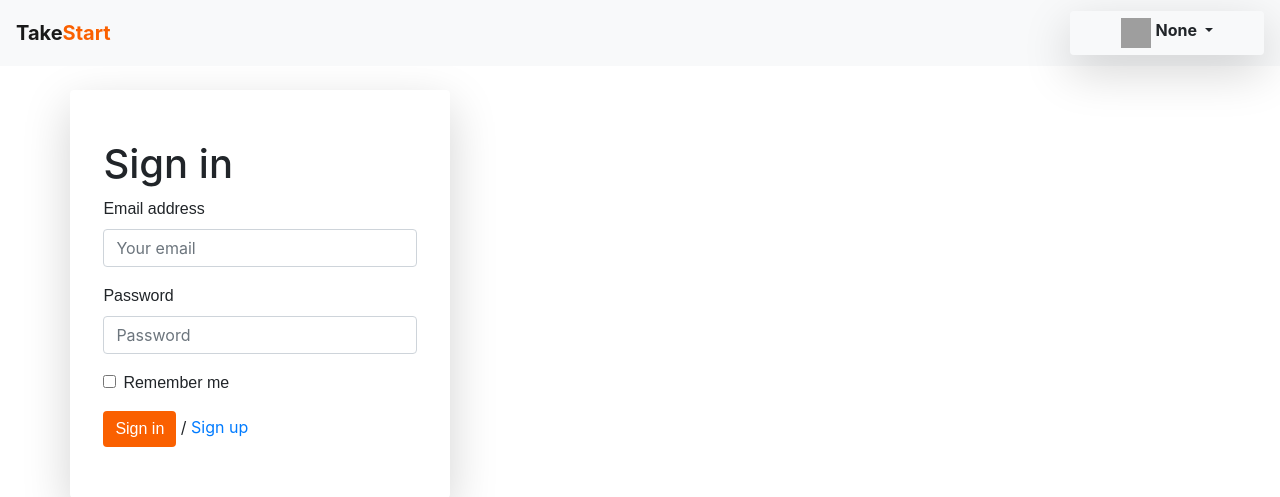
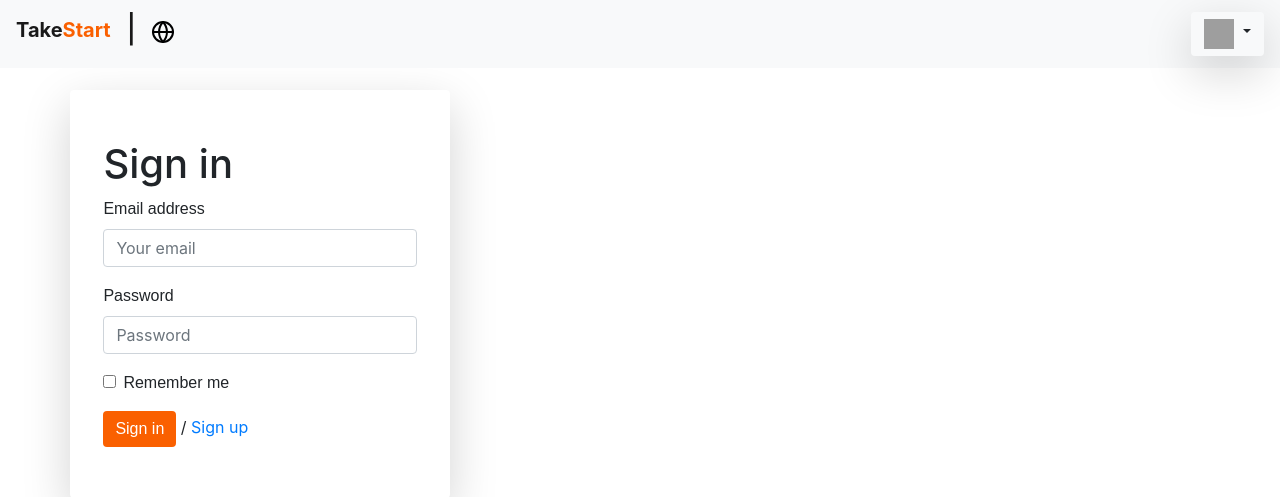
Before and after one commit to vladmustyatsa/Project, a Flask app: page /base in a window 1280 px wide. Shown: the top 497 px of the page. Run offline with Flask 2, Linux system fonts and the light colour scheme; the visitor is signed in with stand-in values (Sample User, id 1); data comes from the database, SQL or seed files in the repository; parts of the project's set-up code (start-up, migrations or seed data) failed here and were passed over; some libraries are stand-ins or nearby versions; grey boxes are pictures that could not be loaded.

Commit message:
After adding blog link

```diff
--- a/static/css/base.css
+++ b/static/css/base.css
@@ -13,7 +13,7 @@
 }
 
 .profile-dropdown-link{
-	width: 194px;
+	/*width: 194px;*/
 	white-space: nowrap;
 	overflow: hidden;
 	text-overflow: ellipsis;
@@ -31,7 +31,8 @@
 }
 .profile-dropdown{
 	margin-top: 15px;
-	width: 194px;
+
+	/*width: 194px;*/
 	border:none;
 }
 .link{
@@ -40,12 +41,12 @@
 }
 
 .link:active{
-	color:#fa6000;
+
 	outline: none;
 	background-color: white; !important;
 }
 .link:focus{
-	color:#fa6000;
+
 	outline: none;
 	background-color: white; !important;
 }
--- a/templates/base.html
+++ b/templates/base.html
@@ -39,23 +39,34 @@
 			</div>
 		</div>
 	</div>
-	<nav class="navbar fixed-top navbar-light bg-light">
-		<div class="navbar-brand">
+	<nav class="navbar fixed-top navbar-light bg-light" style="">
+		<div class="navbar-brand" >
+			<h3 class="user-and-project-title">
+				<a href="{{url_for('index')}}" class="main-title navbar-brand">Take<span class="main-title-orange">Start</span></a>
+				<div style="margin-right: 10%;">
+					|
+				</div>
+				<div class="" style="" >
 
-			<a href="{{url_for('index')}}" class="main-title navbar-brand" >Take<span class="main-title-orange">Start</span></a>
+					<a href="#" class="link"><svg xmlns="http://www.w3.org/2000/svg" width="24" height="24" viewBox="0 0 24 24" fill="none" stroke="currentColor" stroke-width="2" stroke-linecap="round" stroke-linejoin="round" class="feather feather-globe"><circle cx="12" cy="12" r="10"></circle><line x1="2" y1="12" x2="22" y2="12"></line><path d="M12 2a15.3 15.3 0 0 1 4 10 15.3 15.3 0 0 1-4 10 15.3 15.3 0 0 1-4-10 15.3 15.3 0 0 1 4-10z"></path></svg></a>
 				</div>
+			</h3>
+		</div>
+
+
+
 			{% if is_login() != ''%}
-		<div class="dropdown">
+			<div class="dropdown" style="">
 				<a class="btn btn dropdown-toggle shadow-lg bg-faded rounded profile-dropdown-link"  href="#" role="button"
-			id="dropdownMenuLink" data-toggle="dropdown" aria-haspopup="true" aria-expanded="false" style="">
-			<img src="{{url_for('static',filename='site-images/index.jpeg')}}" width="30" height="30" class="d-inline-block align-top" alt="">
+				id="dropdownMenuLink" data-toggle="dropdown" data-display="static" aria-haspopup="true" aria-expanded="false" style="">
+				<img src="{{current_user.avatar}}" width="30" height="30" class="d-inline-block align-top" alt="">
 				<span class="profile-dropdown-text" style="">
-				{{current_user.nickname}}
+					<!--{{current_user.nickname}}-->
 					{% set nickname=current_user.nickname %}
 				</span>
 			</a>
 
-		<div class="dropdown-menu shadow-lg bg-faded profile-dropdown" style="" aria-labelledby="dropdownMenuLink">
+			<div class="dropdown-menu dropdown-menu-right shadow-lg bg-faded profile-dropdown" style="" aria-labelledby="dropdownMenuLink">
 				<a class="dropdown-item link" href="{{url_for('get_profile',username=nickname)}}">Profile</a>
 				<div class="dropdown-divider"></div>
 				<a class="dropdown-item link" href="{{url_for('change_user')}}" data-toggle="modal" data-target="#staticBackdrop">Change account</a>
@@ -64,6 +75,7 @@
 			</div>
 		</div>
 		{% else %}
+
 		<a class="navbar-brand svg-link" href="{{url_for('security.login')}}">
 			<!--<img src="{{url_for('static',filename='/site-images/log-in.svg')}}" width="30" height="30" alt="">-->
 			<svg xmlns="http://www.w3.org/2000/svg" width="30" height="30" viewBox="0 0 24 24" fill="none" stroke="currentColor" stroke-width="2" stroke-linecap="round" stroke-linejoin="round" class="feather feather-log-in"><path d="M15 3h4a2 2 0 0 1 2 2v14a2 2 0 0 1-2 2h-4"></path><polyline points="10 17 15 12 10 7"></polyline><line x1="15" y1="12" x2="3" y2="12"></line></svg>
--- a/templates/profile.html
+++ b/templates/profile.html
@@ -96,7 +96,7 @@
 				{%if about%}
 				<div class="col-sm">
 					<div class="collapse" id="collapseExample" >
-						<div class="card card-body" style="height:225px;overflow: auto">
+						<div class="card card-body" style="height:225px;overflow: auto;margin-bottom: 3%">
 							{{about}}
 
 						</div>
```
Also changed, not shown: static/site-images/globe.svg (added). Lines whose indentation alone changed are shown as unchanged.
